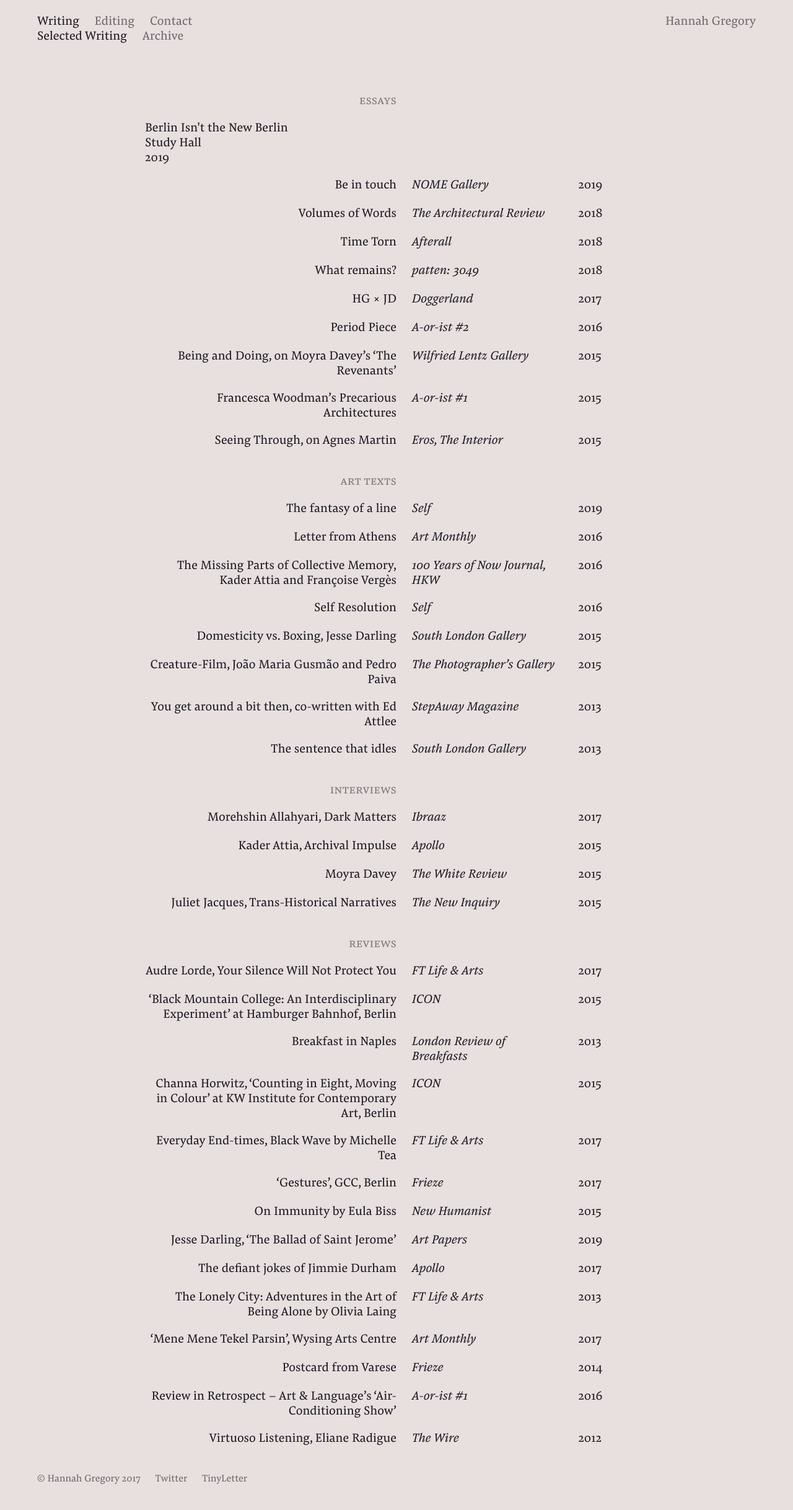
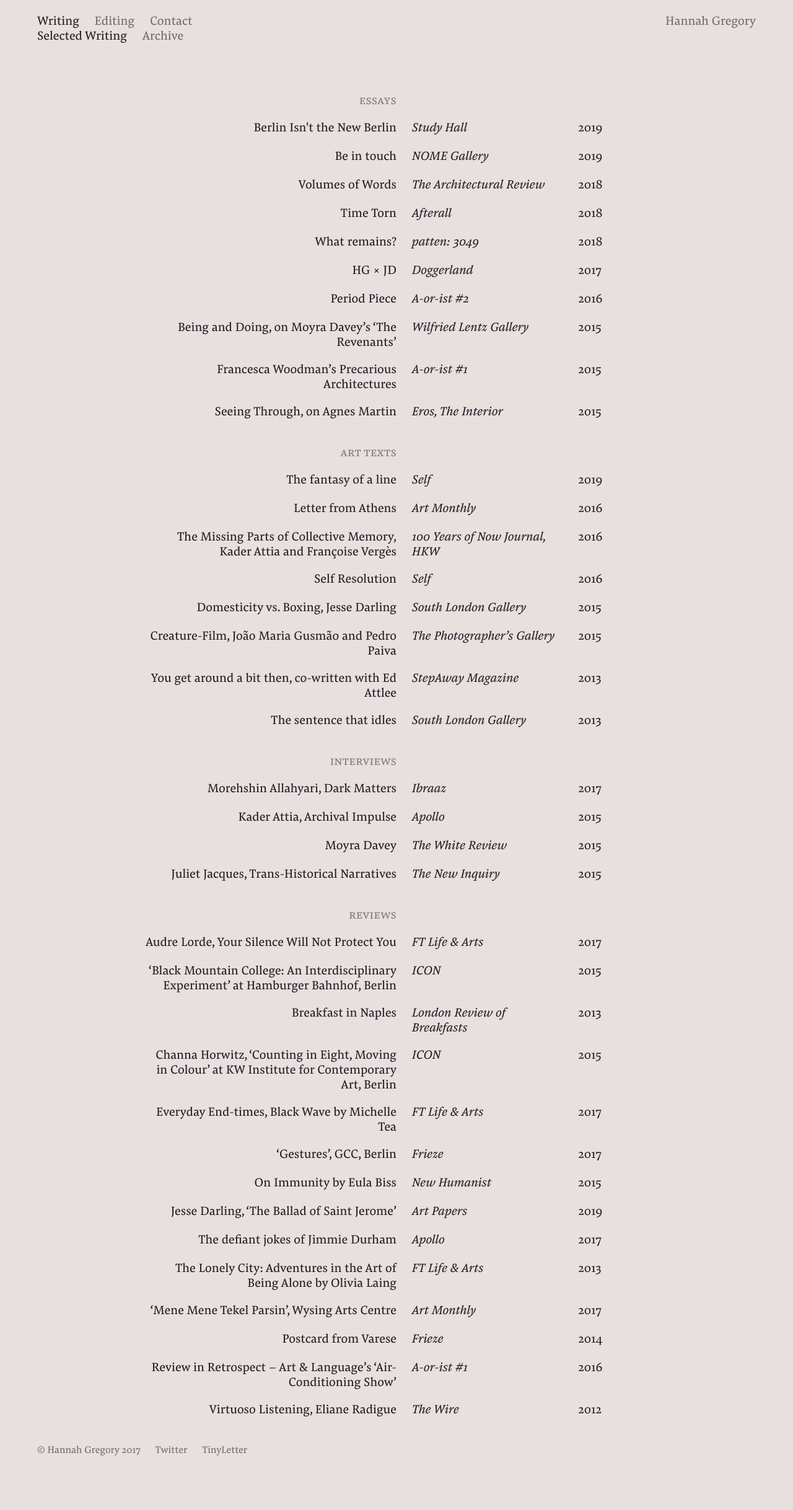
Before and after one commit to hg-site/hg-site.github.io, a Jekyll site: the page built from writing/index.markdown, in a window 1280 px wide. Shown: the whole page at 62% size. Built offline with Jekyll 4.4.1, drawn with Linux system fonts in a browser that asks for light colours; after the commit the page ends 2390 px from its top, so only the background shows below that.

Commit message:
Updated Index

```diff
--- a/writing/index.markdown
+++ b/writing/index.markdown
@@ -10,9 +10,9 @@
 
 <div class="sw-row">
 	<a href="https://www.patreon.com/posts/berlin-isnt-new-28469271">
-	<div class="title">Berlin Isn't the New Berlin</div>
-	<div class="publication">Study Hall</div>
-	<div class="year">2019</div>
+	<div class="sw-title">Berlin Isn't the New Berlin</div>
+	<div class="sw-publication">Study Hall</div>
+	<div class="sw-year">2019</div>
 	</a>
 </div>
 
```
